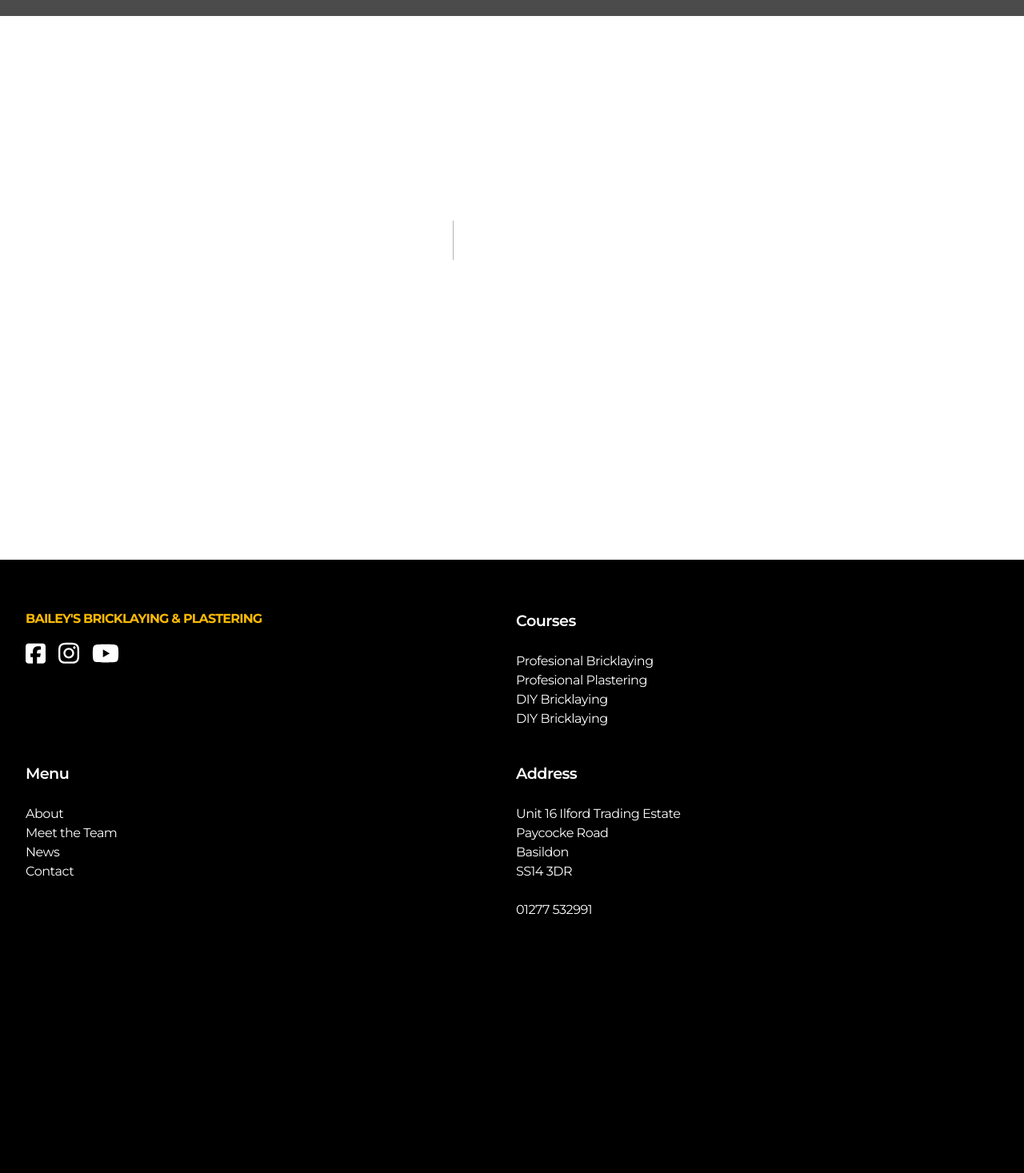
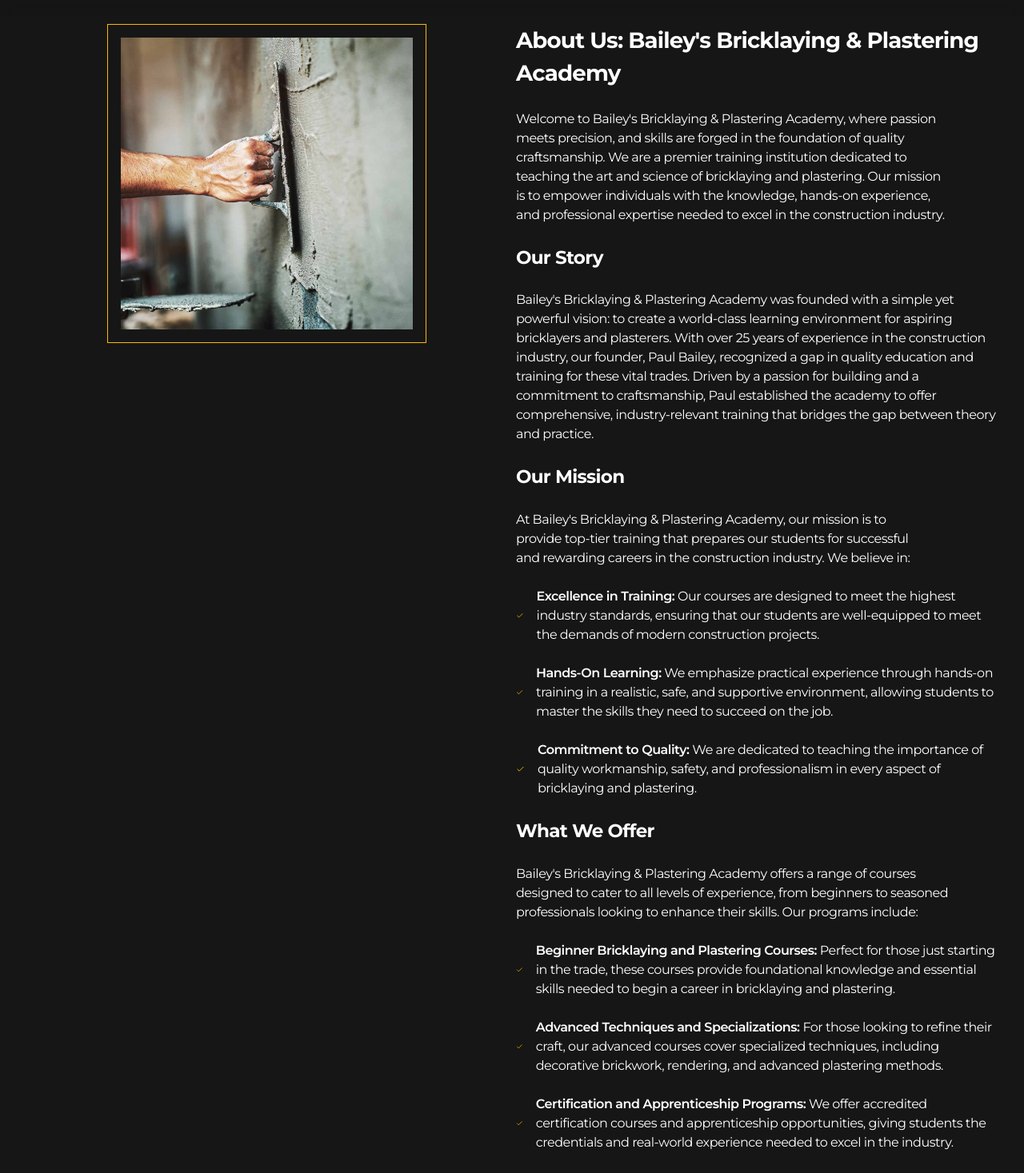
Before and after one commit to conorbailey90/baileys-construction-academy, a Next.js app: page /about in a window 1280 px wide. Before the commit this address had no page. Shown: the part 100-1567 px from the top of the page at 80% size. Before the commit the page ends 1280 px from the top, so only its background shows below. Built offline with nearby package versions, Linux system fonts and the light colour scheme.

Commit message:
About page added

```diff
--- /dev/null
+++ b/src/app/about/page.tsx
@@ -0,0 +1,78 @@
+import React from 'react'
+import Image from 'next/image'
+import { Check } from 'lucide-react'
+
+const page = () => {
+  return (
+    <section id='about' className=' relative w-[100%] min-h-[500px] flex justify-center bg-[#161616] pt-[40px] md:pt-[100px]'>
+
+    <div className='w-[95%] max-w-[1880px] relative z-2 pt-[30px] pb-[30px] grid grid-cols-12 auto-rows-min gap-[10px]'>
+
+        <div className=' relative p-[1rem] col-start-3 col-span-8 border border-[rgb(252,186,3)] border-[1px] aspect-square md:col-span-4 md:col-start-2 '>
+            <div className='absolute inset-[1rem]  '>
+            <Image
+                style={{objectFit: "cover"}}
+                sizes="100vw"
+                src="/plasterer.jpg"
+                alt="Background Image"
+                fill // Can be 'contain', 'cover', or 'none' based on your needs
+                quality={100} // Optional: Specify the quality of the image/
+             />
+            </div>
+
+        </div>
+        <div className=' pb-[2rem] col-start-1 col-span-12 md:col-start-7 md:col-span-6 row-start-1'>
+            <h4 className='font-bold'>About Us: Bailey's Bricklaying & Plastering Academy</h4><br />
+            <p className='text-balance'>Welcome to Bailey's Bricklaying & Plastering Academy, where passion meets precision, and skills are forged in the foundation of quality craftsmanship. We are a premier training institution dedicated to teaching the art and science of bricklaying and plastering. Our mission is to empower individuals with the knowledge, hands-on experience, and professional expertise needed to excel in the construction industry.</p>
+            <br />
+            <h5 className='font-bold'>Our Story</h5>
+            <br />
+            <p className='text-balance'>Bailey's Bricklaying & Plastering Academy was founded with a simple yet powerful vision: to create a world-class learning environment for aspiring bricklayers and plasterers. With over 25 years of experience in the construction industry, our founder, Paul Bailey, recognized a gap in quality education and training for these vital trades. Driven by a passion for building and a commitment to craftsmanship, Paul established the academy to offer comprehensive, industry-relevant training that bridges the gap between theory and practice.</p>
+            <br />
+            <h5 className='font-bold'>Our Mission</h5>
+            <br />
+            <p className='text-balance'>At Bailey's Bricklaying & Plastering Academy, our mission is to provide top-tier training that prepares our students for successful and rewarding careers in the construction industry. We believe in:</p>
+
+            <ul><br />
+                <li className='flex items-center'><Check color='rgb(252,186,3)' className='mr-[1rem]' /><p><span className='font-semibold'>Excellence in Training:</span> Our courses are designed to meet the highest industry standards, ensuring that our students are well-equipped to meet the demands of modern construction projects.</p></li><br />
+                <li className='flex items-center'><Check color='rgb(252,186,3)' className='mr-[1rem]' /><p><span className='font-semibold'>Hands-On Learning:</span> We emphasize practical experience through hands-on training in a realistic, safe, and supportive environment, allowing students to master the skills they need to succeed on the job.</p></li><br />
+                <li className='flex items-center'><Check color='rgb(252,186,3)' className='mr-[1rem]' /><p><span className='font-semibold'>Commitment to Quality:</span> We are dedicated to teaching the importance of quality workmanship, safety, and professionalism in every aspect of bricklaying and plastering.</p></li><br />
+            </ul>
+            <h5 className='font-bold'>What We Offer</h5>
+            <br />
+            <p className='text-balance'>Bailey's Bricklaying & Plastering Academy offers a range of courses designed to cater to all levels of experience, from beginners to seasoned professionals looking to enhance their skills. Our programs include:</p>
+            <ul><br />
+                <li className='flex items-center'><Check color='rgb(252,186,3)' className='mr-[1rem]' /><p><span className='font-semibold'>Beginner Bricklaying and Plastering Courses:</span> Perfect for those just starting in the trade, these courses provide foundational knowledge and essential skills needed to begin a career in bricklaying and plastering.</p></li><br />
+                <li className='flex items-center'><Check color='rgb(252,186,3)' className='mr-[1rem]' /><p><span className='font-semibold'>Advanced Techniques and Specializations: </span> For those looking to refine their craft, our advanced courses cover specialized techniques, including decorative brickwork, rendering, and advanced plastering methods.</p></li><br />
+                <li className='flex items-center'><Check color='rgb(252,186,3)' className='mr-[1rem]' /><p><span className='font-semibold'>Certification and Apprenticeship Programs:</span> We offer accredited certification courses and apprenticeship opportunities, giving students the credentials and real-world experience needed to excel in the industry.</p></li><br />
+                <li className='flex items-center'><Check color='rgb(252,186,3)' className='mr-[1rem]' /><p><span className='font-semibold'>Customized Training:</span> We also provide bespoke training solutions tailored to the needs of companies and individuals, ensuring that our students receive the most relevant and practical instruction.</p></li><br />
+            </ul>
+            <h5 className='font-bold'>Our Facilities</h5>
+            <br />
+            <p className='text-balance'>Our state-of-the-art training facility is equipped with everything students need to learn and practice their skills. From spacious workshops to advanced tools and materials, our academy is designed to replicate real-world conditions, ensuring that students gain valuable hands-on experience in a controlled and safe environment. Our instructors are industry veterans who bring a wealth of knowledge, experience, and passion for teaching, ensuring that each student receives personalized attention and mentorship.</p>
+            <br />
+            <h5 className='font-bold'>Why Choose Us?</h5>
+            <ul><br />
+                <li className='flex items-center'><Check color='rgb(252,186,3)' className='mr-[1rem]' /><p><span className='font-semibold'>Experienced Instructors: </span> Our team consists of seasoned professionals who have spent decades in the field. They are dedicated to passing on their knowledge and expertise to the next generation of tradespeople.</p></li><br />
+                <li className='flex items-center'><Check color='rgb(252,186,3)' className='mr-[1rem]' /><p><span className='font-semibold'>Comprehensive Curriculum: </span> Our courses are developed in collaboration with industry experts to ensure they are relevant, up-to-date, and aligned with current standards and best practices.</p></li><br />
+                <li className='flex items-center'><Check color='rgb(252,186,3)' className='mr-[1rem]' /><p><span className='font-semibold'>Career Support:</span> We provide ongoing support to our students, including job placement assistance, career advice, and access to a network of industry professionals.</p></li><br />
+                <li className='flex items-center'><Check color='rgb(252,186,3)' className='mr-[1rem]' /><p><span className='font-semibold'>Community and Networking:</span> When you join Bailey's, you become part of a supportive community of like-minded individuals who are passionate about the trade. Our alumni network offers valuable opportunities for networking and career growth.</p></li><br />
+            </ul>
+
+            <h5 className='font-bold'>Join Us Today!</h5>
+            <br />
+            <p className='text-balance'>Whether you are just starting out or looking to enhance your skills, Bailey's Bricklaying & Plastering Academy is here to help you build a solid foundation for your future. Our commitment to quality education and training ensures that you will receive the best possible preparation for a successful career in the construction industry.</p>
+            <br />
+            <p className='text-balance'>Explore our courses, meet our instructors, and discover what makes Bailey's Bricklaying & Plastering Academy the preferred choice for aspiring bricklayers and plasterers. We look forward to helping you lay the first brick on your path to success!</p>
+            <br />
+            <h5 className='font-bold'>Join Us Today!</h5>
+            <br />
+            <p className='text-balance'>Ready to take the next step? Contact us today to learn more about our courses, schedule a tour of our facilities, or speak with one of our advisors.</p>
+        </div>
+
+    </div>
+</section>
+  )
+}
+
+export default page
--- a/src/app/layout.tsx
+++ b/src/app/layout.tsx
@@ -5,6 +5,7 @@ import Navbar from "@/components/Navbar";
 import Footer from "@/components/Footer";
 import ContactHeader from "@/components/ContactHeader";
 import "./globals.css";
+import MobileMenu from "@/components/MobileMenu";
 
 const inter = Inter({ subsets: ["latin"] });
 
@@ -23,6 +24,7 @@ export default function RootLayout({
       <body className={inter.className}>
           <ContactHeader />
           <Navbar />
+          <MobileMenu />
           {children}
           <Footer />
       </body>
--- a/src/app/page.tsx
+++ b/src/app/page.tsx
@@ -5,13 +5,12 @@ import About from "@/components/About";
 import FeaturedHighlights from "@/components/FeaturedHighlights";
 import Courses from "@/components/Courses";
 import Testimonials from "@/components/Testimonials";
-import MobileMenu from "@/components/MobileMenu";
+
 
 
 export default function Home() {
   return (
   <main>
-    <MobileMenu />
     <Hero />
     <About />
     <FeaturedHighlights />
--- a/src/components/About.tsx
+++ b/src/components/About.tsx
@@ -11,12 +11,12 @@ const About = () => {
             <div className=' relative p-[1rem] col-start-3 col-span-8 border border-[rgb(252,186,3)] border-[1px] aspect-square md:col-span-4 md:col-start-2 '>
                 <div className='absolute inset-[1rem]  '>
                 <Image
-                style={{objectFit: "cover"}}
-
-                 src="/plasterer.jpg"
-                 alt="Background Image"
-                 fill // Can be 'contain', 'cover', or 'none' based on your needs
-                 quality={100} // Optional: Specify the quality of the image/
+                    style={{objectFit: "cover"}}
+                    sizes="(max-width: 768px) 100vw, (max-width: 1200px) 50vw, 33vw"
+                    src="/plasterer.jpg"
+                    alt="Background Image"
+                    fill // Can be 'contain', 'cover', or 'none' based on your needs
+                    quality={100} // Optional: Specify the quality of the image/
                  />
                 </div>
 
--- a/src/components/Courses.tsx
+++ b/src/components/Courses.tsx
@@ -35,7 +35,7 @@ const courses = [
   const Card = ({title, description, details, image}: {title: String, description: String, details: String, image: string }) => {
     return (
         <div className='relative col-span-12 p-[2rem] bg-[black] flex flex-col md:col-span-6 border border-[black] border-[1px]'>
-            {image && <Image alt='image' style={{objectFit: 'cover', opacity: .3}} src={image} fill/>}
+            {image && <Image alt='image' style={{objectFit: 'cover', opacity: .3}} src={image} fill  sizes="(max-width: 768px) 100vw, (max-width: 1200px) 50vw, 33vw" />}
             <div className='relative mb-[1rem] z-1'>
                 <h5 className='text-[rgb(252,186,3)] font-bold'>{title}</h5>
             </div>
--- a/src/components/Hero.tsx
+++ b/src/components/Hero.tsx
@@ -1,11 +1,10 @@
 
 import Image from 'next/image';
-import { Button } from "@/components/ui/button"
 import Link from 'next/link';
 
 const Hero = () => {
   return (
-    <section id='hero' className=' relative w-[100%] min-h-[100vh] flex justify-center pb-[60px]'>
+    <section id='hero' className='relative w-[100%] min-h-[100vh] flex justify-center pb-[60px]'>
         <Image
         className='absolute inset-0 '
         src="/brick.jpg"
@@ -13,8 +12,11 @@ const Hero = () => {
         style={{objectFit: "cover"}}
         fill // Can be 'contain', 'cover', or 'none' based on your needs
         quality={100} // Optional: Specify the quality of the image
+        sizes="100vw"
+        priority={true}
         />
-        <div className=' absolute inset-0 bg-[black] opacity-65 z-2'> </div>
+        <div className=' absolute inset-0 bg-[black] opacity-65 z-2'>
+        </div>
         <div className='w-[95%] max-w-[1880px] relative z-2 pt-[180px] grid grid-cols-12 auto-rows-min gap-[10px]'>
             <div className='col-start-1 row-start-1 col-span-12 md:col-span-8 lg:col-span-6  '>
                 <h1 className='text-balance leading-[1.1] font-semibold'>Build Your Future with Expert Training in <span className='text-[rgb(252,186,3)]'>Bricklaying</span> & <span className='text-[rgb(252,186,3)]'>Plastering</span></h1>
@@ -30,16 +32,17 @@ const Hero = () => {
             <div className='col-start-1 col-span-12 md:col-span-6 md:col-start-1 flex gap-[10px] pt-[1rem]'>
                 <Link href={'/'}>
                     <div className='flex-1 p-4 bg-[rgb(252,186,3)] border border-[black] border-[1px]'>
-                        <p className='text-black'>Enroll Today</p>
+                        <p className='text-black font-bold'>Enroll Today</p>
                     </div>
                 </Link>
                 <Link  href={'/#about'}>
                     <div className='flex-1 border border-[black] border-[1px] p-4 bg-[black]'>
-                        <p className='text-[rgb(252,186,3)]'>Find Out More</p>
+                        <p className='text-[rgb(252,186,3)] font-bold'>Find Out More</p>
                     </div>
                 </Link>
             </div>
         </div>
+        <h6 className='absolute bottom-[1rem] w-[100%] text-center text-[rgb(252,186,3)] font-semibold'>Scroll</h6>
 
     </section>
   )
--- a/src/components/Navbar.tsx
+++ b/src/components/Navbar.tsx
@@ -8,7 +8,7 @@ const links = [
     },
     {
         name: 'About',
-        href: '/#about'
+        href: '/about'
     },
     {
         name: 'Courses',
```
